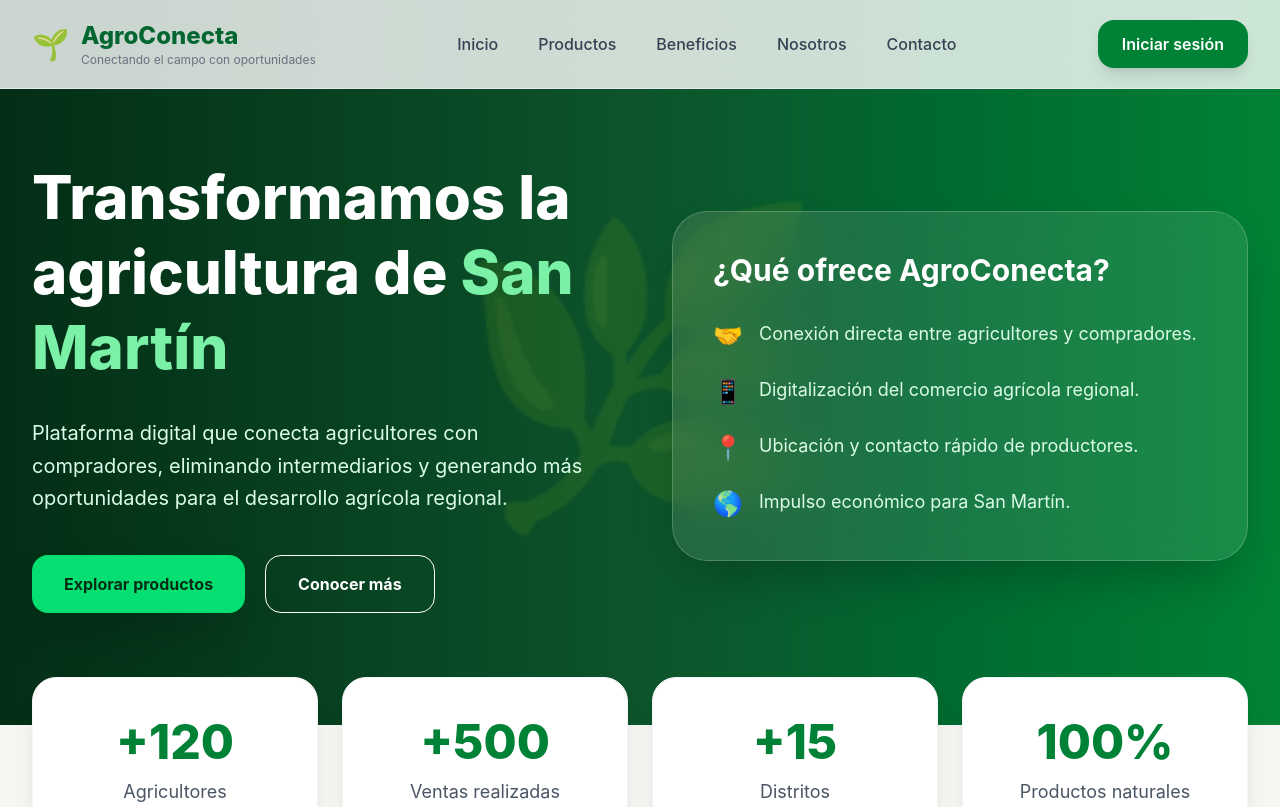
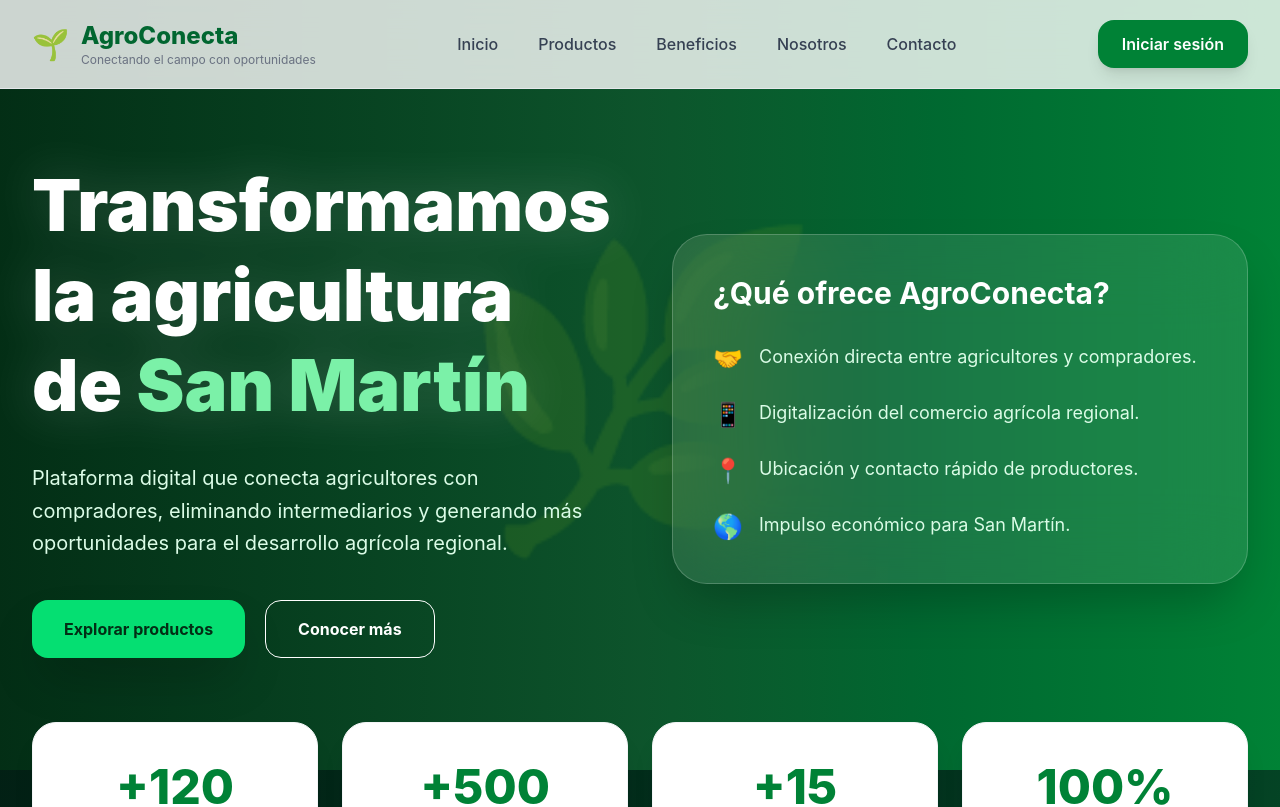
Before and after one commit to mauriciooo-dev/agroconecta, a React (Vite) app: page / in a window 1280 px wide. Shown: the top 807 px of the page. Built offline with nearby package versions, Linux system fonts and the light colour scheme.

Commit message:
landing premium mejorada

```diff
--- a/src/App.jsx
+++ b/src/App.jsx
@@ -24,7 +24,7 @@ export default function App() {
   ];
 
   return (
-    <div className="min-h-screen bg-[#f5f7f2] text-gray-800">
+    <div className="min-h-screen bg-gradient-to-br from-[#021b12] via-[#03351f] to-[#0a7d38] text-gray-800 overflow-hidden">
       {/* NAVBAR */}
       <header className="fixed top-0 left-0 w-full bg-white/80 backdrop-blur-xl border-b border-gray-200 z-50">
         <div className="max-w-7xl mx-auto flex justify-between items-center px-8 py-5">
@@ -80,7 +80,7 @@ export default function App() {
 
         <div className="relative max-w-7xl mx-auto px-8 grid lg:grid-cols-2 gap-16 items-center">
           <div>
-            <h2 className="text-6xl font-extrabold leading-tight text-white mb-8">
+            <h2 className="text-6xl md:text-7xl font-black leading-tight text-white drop-shadow-[0_0_25px_rgba(255,255,255,0.18)] mb-8">
               Transformamos la agricultura de{" "}
               <span className="text-green-300">San Martín</span>
             </h2>
@@ -102,7 +102,7 @@ export default function App() {
             </div>
           </div>
 
-          <div className="bg-white/10 backdrop-blur-xl border border-white/20 rounded-[35px] p-10 shadow-2xl">
+          <div className="bg-white/10 backdrop-blur-2xl border border-white/20 rounded-[35px] p-10 shadow-2xl hover:scale-[1.02] transition duration-500">
             <h3 className="text-3xl font-bold text-white mb-8">
               ¿Qué ofrece AgroConecta?
             </h3>
@@ -143,7 +143,7 @@ export default function App() {
           ].map((item, index) => (
             <div
               key={index}
-              className="bg-white rounded-3xl shadow-xl border border-gray-100 p-10 text-center"
+              className="bg-white rounded-3xl shadow-xl border border-gray-100 p-10 text-center transform hover:-translate-y-3 transition duration-500"
             >
               <h3 className="text-5xl font-extrabold text-green-700 mb-3">
                 {item[0]}
@@ -216,7 +216,7 @@ export default function App() {
           {productos.map((producto, index) => (
             <div
               key={index}
-              className="bg-white rounded-[35px] overflow-hidden shadow-xl hover:shadow-2xl hover:-translate-y-2 transition duration-300 border border-gray-100"
+              className="bg-white rounded-[35px] overflow-hidden shadow-xl hover:shadow-[0_25px_80px_rgba(0,0,0,0.18)] hover:-translate-y-4 transition duration-500 border border-gray-100 group"
             >
               <div className="h-56 bg-gradient-to-br from-green-100 to-green-200 flex items-center justify-center text-8xl">
                 {producto.emoji}
@@ -310,7 +310,7 @@ export default function App() {
             </h3>
 
             <p className="text-gray-400 leading-relaxed">
-              Conectando el campo con oportunidades digitales.
+              Conectando el campo tocachino con oportunidades laborales.
             </p>
           </div>
 
@@ -329,9 +329,9 @@ export default function App() {
             <h4 className="text-xl font-bold mb-5">Información</h4>
 
             <ul className="space-y-3 text-gray-400">
-              <li>📍 Tarapoto, Perú</li>
+              <li>📍 TOCACHE, PERU</li>
               <li>📧 contacto@agroconecta.pe</li>
-              <li>📱 +51 999 999 999</li>
+              <li>📱 +51 902 611 359</li>
             </ul>
           </div>
 
```
